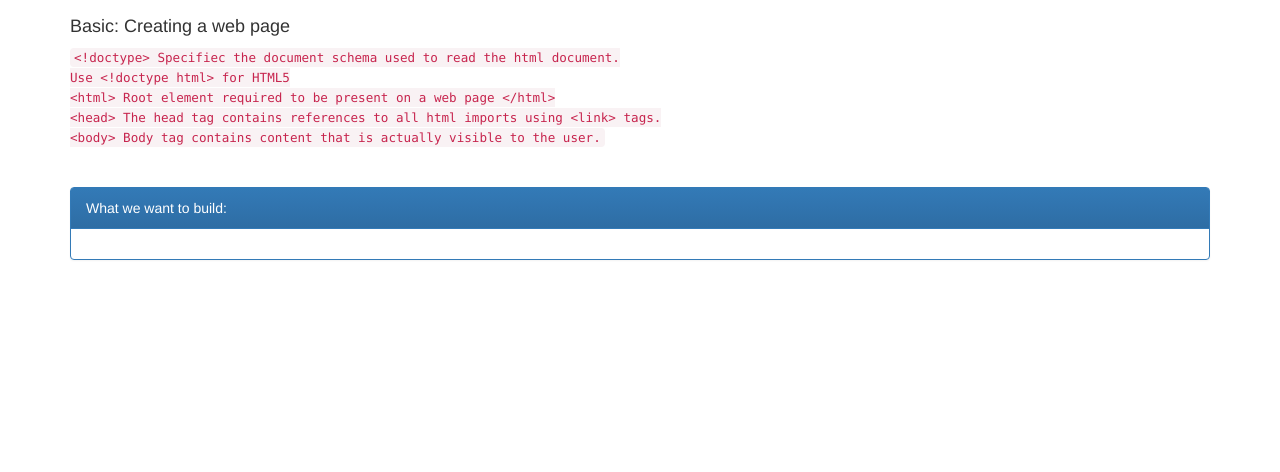
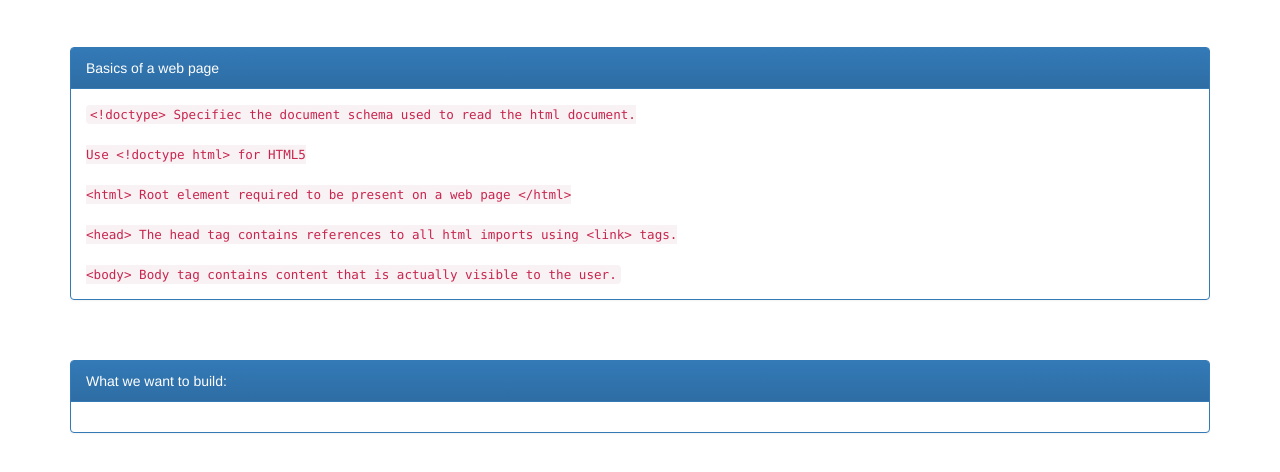
Before and after one commit to sumeet-singh04/javascript-training, a plain HTML site: page index.html in a window 1280 px wide. Shown: the part 56-528 px from the top of the page. Drawn offline with nearby package versions, Linux system fonts and the light colour scheme.

Commit message:
Added code panels.

```diff
--- a/index.html
+++ b/index.html
@@ -22,22 +22,32 @@
             <h2> Welcome to Javascript Training</h2>
         </div>
 
+        <br/>
+        <br/>
         <div class="container">
             <div class="row">
                 <div class="col-xs-12">
-                    <h4>Basic: Creating a web page</h4>
-
-                    <code>
+                    <div class="panel panel-primary">
+                        <div class="panel-heading">
+                            Basics of a web page
+                        </div>
+                        <div class="panel-body">
+                            <code>
                         &lt;!doctype&gt Specifiec the document schema used to read the html document.
+                        <br/><br/>
+                        Use &lt;!doctype html&gt; for HTML5
                         <br/>
-                        Use &lt;!doctype html&gt; for HTML5
                         <br/>
                         &lt;html&gt; Root element required to be present on a web page &lt/html&gt;
                         <br/>
+                        <br/>
                         &lt;head&gt; The head tag contains references to all html imports using &lt;link&gt; tags.
                         <br/>
+                        <br/>
                         &lt;body&gt; Body tag contains content that is actually visible to the user.
-                    </code>
+                            </code>
+                        </div>
+                    </div>
                 </div>
             </div>
         </div>
```
